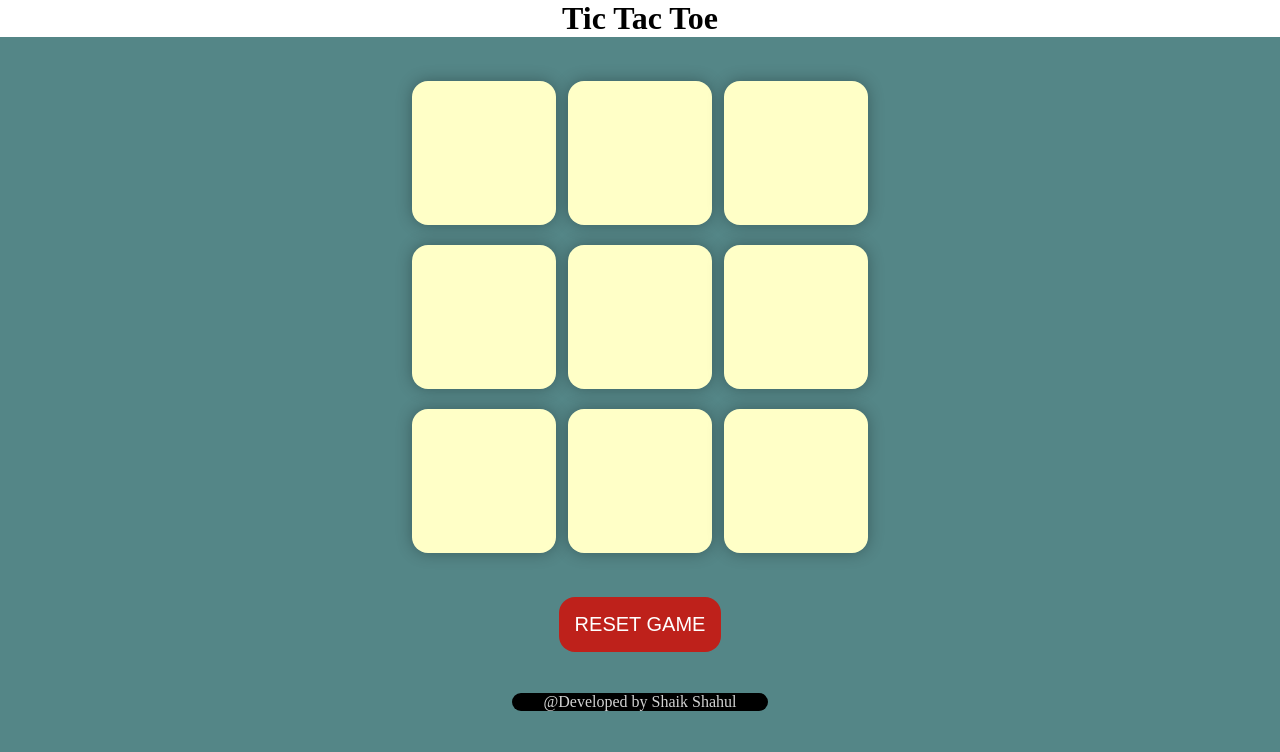
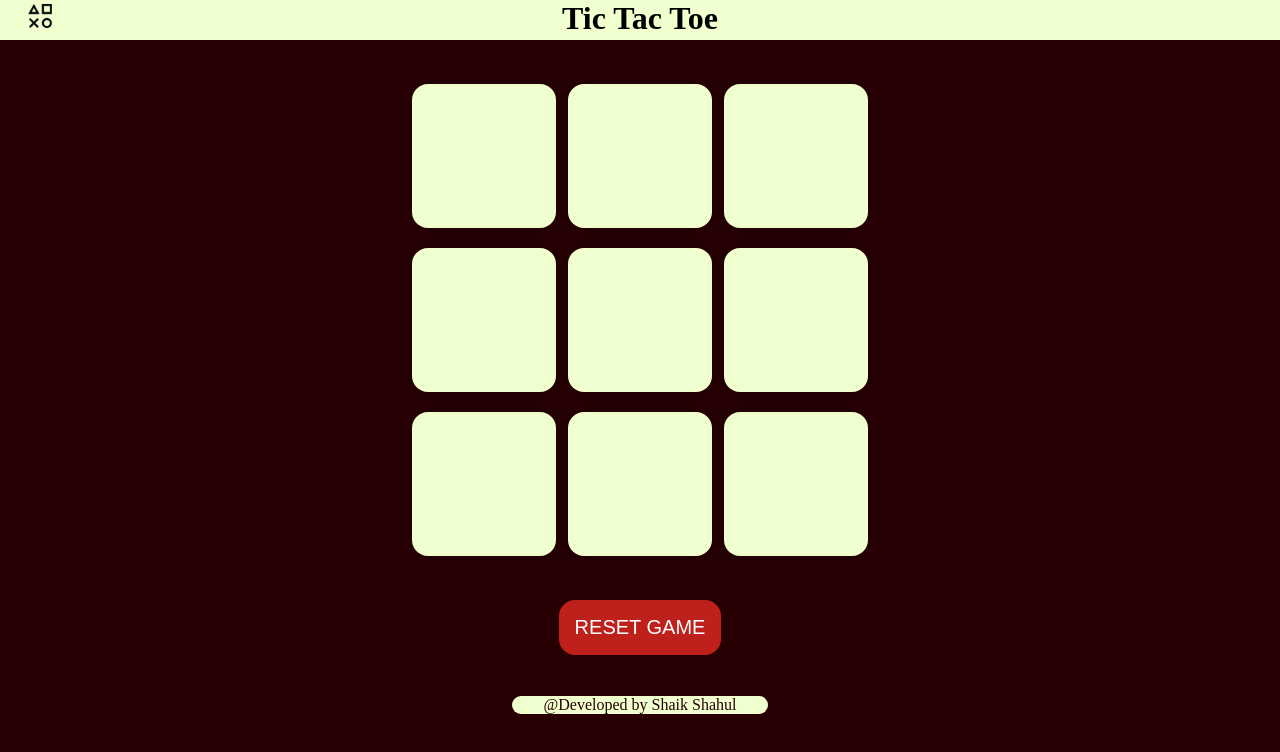
Before and after one commit to Shahuljani/TIC_TAC_TOE, a plain HTML site: page index.html in a window 1280 px wide. Drawn offline with Linux system fonts and the light colour scheme.

Commit message:
Updated Logo

```diff
--- a/index.html
+++ b/index.html
@@ -8,7 +8,8 @@
 </head>
 <body>
     <header>
-        <h1>Tic Tac Toe</h1>
+        <img src="logo.png" alt="Tic-Tac-Toe_LOGO" id="logo">
+        <h1 id="title">Tic Tac Toe</h1>
     </header>
     <div class="msg-container hide">
         <button id="new-btn" >New Game</button>
--- a/style.css
+++ b/style.css
@@ -3,11 +3,26 @@
     padding: 0;
 }
 body{
-    background-color: #548687;
+    background-color: #280004;
     text-align: center;
 }
 header{
-    background: white;
+    background-color: #F0FFCE;
+    height: 5vmin;
+}
+#logo{
+    height: 3vmin;
+    display: flex;
+    align-items: center;
+    margin-left: 1.5vmin;
+    position: absolute;
+    left: 1rem;
+    top: 2%;
+    transform: translateY(-50%);
+    font-size: 1.5rem;
+    cursor: pointer;
+
+
 }
 .container{
     height: 70vh;
@@ -34,7 +49,7 @@ header{
     box-shadow: 0 0 1rem rgba(0,0,0,0.3);
     font-size: 8vmin;
     color: #b0413e;
-    background-color: #ffffc7;
+    background-color: #F0FFCE;
     cursor: pointer;
 }
 #reset-button{
@@ -50,11 +65,11 @@ header{
 #new-btn{
     padding: 1rem;
     font-size: 1.25rem;
-    background-color: #191913;
+    background-color:green;
     color: white;
     border-radius: 1rem;
     border: none;
-    padding-bottom: ;
+    cursor: pointer;
 }
 #msg{
     color: #ffffc7;
@@ -82,9 +97,18 @@ footer{
     align-items: center;
 }
 #footer-info{
-    background-color: black;
+    background-color: #F0FFCE;
     justify-content: left;
     border-radius: 1rem;
     padding-left: 2rem;
     padding-right: 2rem;
+    color: #280004;
+
 }
+#reset-button:hover{
+    background-color:green;
+    color: white;
+}
+#new-btn:hover{
+    background-color: rgb(0, 100, 0);
+}
```
Also changed, not shown: logo.png (added).
